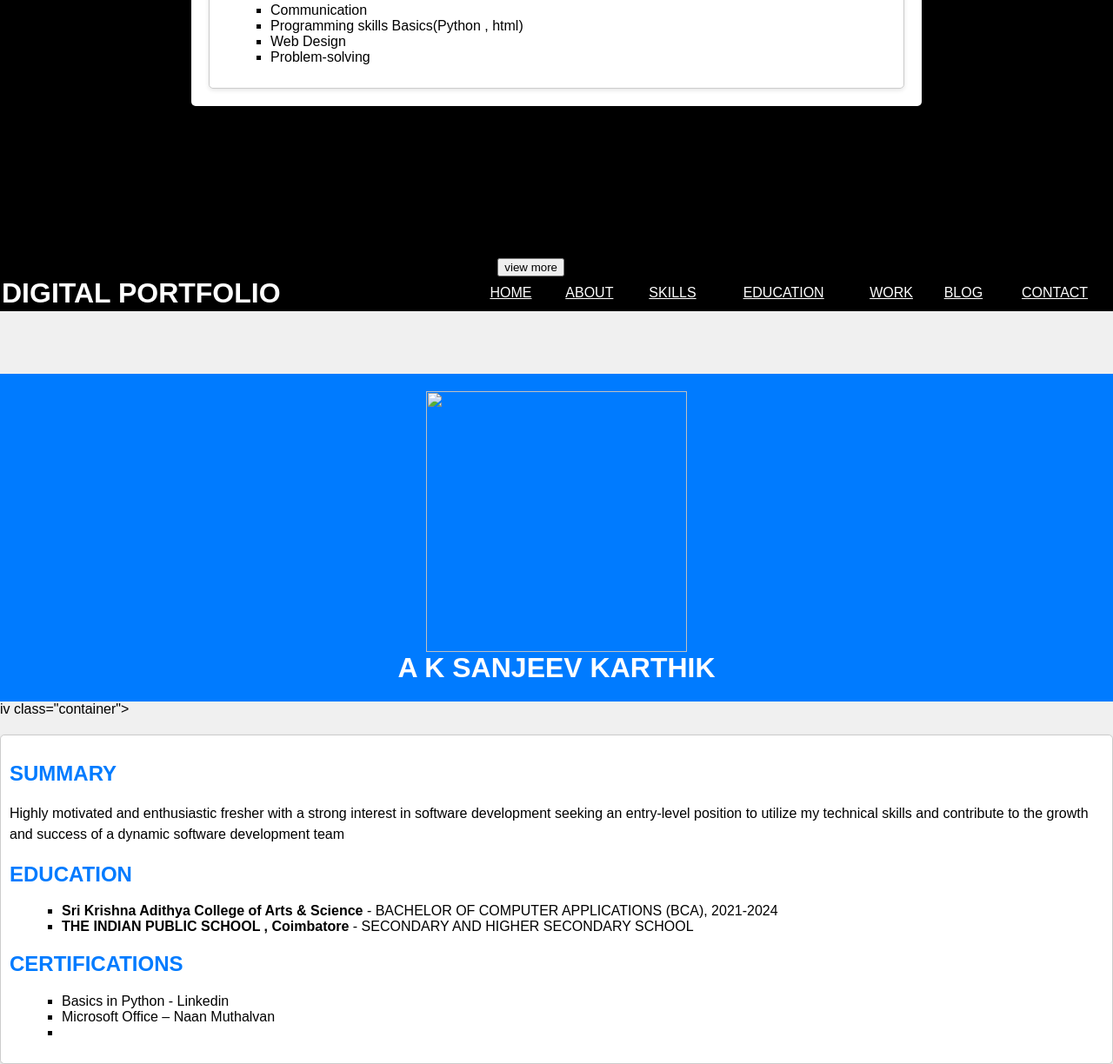
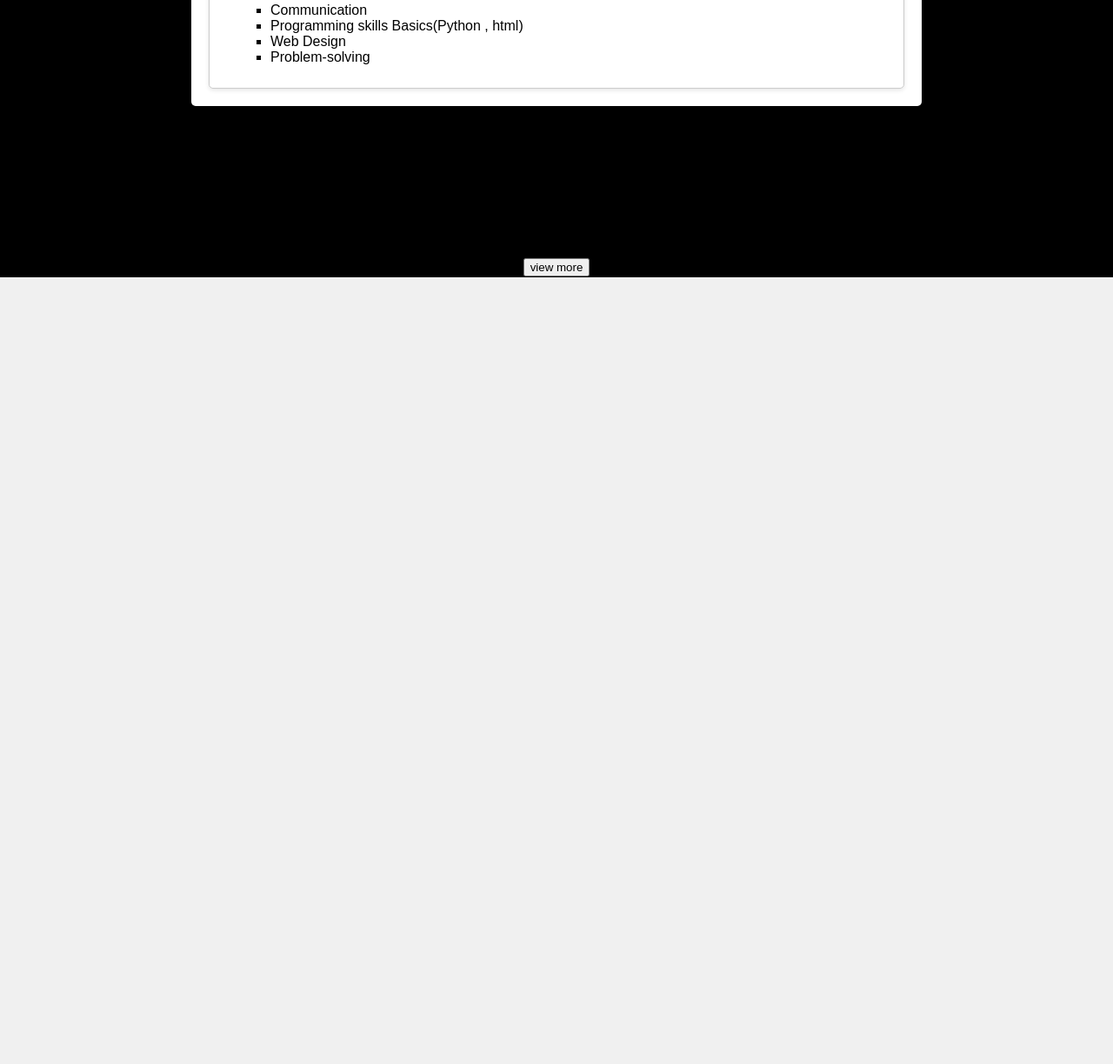
Before and after one commit to srilakshmi2004/Digitalportfolio-, a plain HTML site: page index.html in a window 1280 px wide. Shown: the part 1029-2253 px from the top of the page at 87% size. After the commit the page ends 1348 px from the top, so only its background shows below. Drawn offline with Linux system fonts and the light colour scheme.

Commit message:
Update index.html

```diff
--- a/index.html
+++ b/index.html
@@ -219,62 +219,11 @@ Highly motivated and enthusiastic fresher with a strong interest in software dev
             </ul>
         </section>
     </div>
- <p style="color: black;text-align: center;font-size: *-large;font-style: italic;" ><b>A K SANJEEVKARTHIK</b></p>
-            <p style="color: black;text-align: center;font-size: large;font-style: italic;"><span><b>&#64</b></span> sanjeevkarthik323@gmail.com</p>
-            <p style="color: black;text-align: center;font-size: large;font-style: italic;"><span><b>&#9906</b></span> 4/E2 AMAR JYOTHI JAI NAGAR KANNAPALAYAMROAD SULUR COIMBATORE 641402.</p>
+ <p style="color: black;text-align: center;font-size: *-large;font-style: italic;" ><b>SRI LAKSHMI L</b></p>
+            <p style="color: black;text-align: center;font-size: large;font-style: italic;"><span><b>&#64</b></span> 21bsit235srilakshmil@skacas.ac.in</p>
+            <p style="color: black;text-align: center;font-size: large;font-style: italic;"><span><b>&#9906</b></span> COIMBATORE </p>
             <p style="color: black;text-align: center;font-size: large;font-style: italic;"><span><b>&#9990</b></span> Ph.xxxxxx0401</p>
             <form align="center">
             <button>view more</button>
 </body>
-</html>￼Enter<table border="0" width="100%" cellspacing="0" align="center">
-<tr>
-<td> <h1 style="color:white;text-align: left; size:40px">DIGITAL PORTFOLIO</h1> </td>
-
-<td="20%"></td>
-<td> <a href="#" style="color:white"> HOME </a></td>
-<td> <a href="#" style="color:white;">ABOUT </a></td>
-<td> <a href="#" style="color:white">SKILLS</a></td>
-<td> <a href="#" style="color:white">EDUCATION</a></td>
-<td> <a href="#" style="color:white">WORK</a></td>
-<td> <a href="#" style="color:white">BLOG</a></td>
-<td> <a href="#" style="color:white">CONTACT</a></td>
-</ul>
-</tr>
-</table>
-</td>
-</tr>
-</table>
-<br>
-</br>
-<br>
-</br>
-    <header>
-   <img src="C:\Users\lenovo\Pictures\sanjeen.jpg" align="center" width="300" height="300">
-        <h1>A K SANJEEV KARTHIK</h1>
-    </header>
-iv class="container">
-        <section class="resume">
-            <h2>SUMMARY</h2>
-            <p>
-Highly motivated and enthusiastic fresher with a strong interest in software development seeking an entry-level position to utilize my technical skills and contribute to the growth and success of a dynamic software development team
-</p>
-
-            <h2>EDUCATION</h2>
-            <ul>
-                <li>
-                    <strong>Sri Krishna Adithya College of Arts & Science  </strong> - BACHELOR OF COMPUTER APPLICATIONS (BCA), 2021-2024
-                </li>
- 		<li>
-                <strong> THE INDIAN PUBLIC SCHOOL , Coimbatore</strong> - SECONDARY AND HIGHER SECONDARY SCHOOL
-	    </li>
-            </ul>
-
-            <h2>CERTIFICATIONS</h2>
-            <ul>
-                <li>
-		Basics in Python  - Linkedin
-		</li>
-		 <li>
-		Microsoft Office – Naan Muthalvan
-		</li>
-		<li>
+</html>
```
